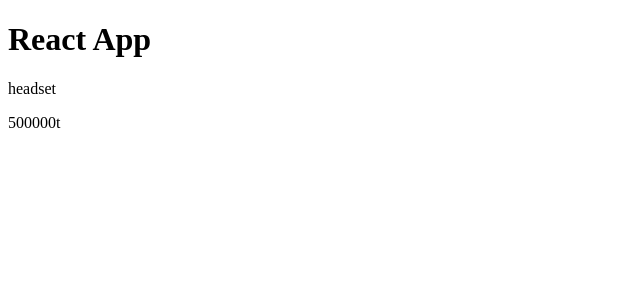
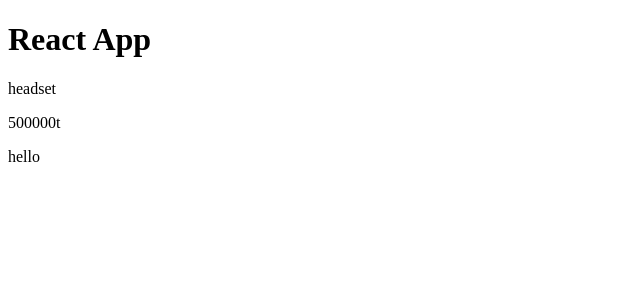
Before and after one commit to alirezasha01/react-test, a React (Create React App) app: page / in a window 1280 px wide. Shown: the top 300 px of the page, without its empty margins (0-640 px from the left). Built offline with nearby package versions, Linux system fonts and the light colour scheme.

Commit message:
use children props

```diff
--- a/src/App.js
+++ b/src/App.js
@@ -6,6 +6,7 @@
         <div id="main" className="container">
             <h1>React App</h1>
             <Product title = "headset" price ="500000t"/>
+            <Product>hello</Product>
         </div>
     )
 }
--- a/src/components/Product/Product.js
+++ b/src/components/Product/Product.js
@@ -5,6 +5,7 @@
         <div>
             <p>{props.title}</p>
             <p>{props.price}</p>
+            <p>{props.children}</p>
         </div>
     )
 };
```
